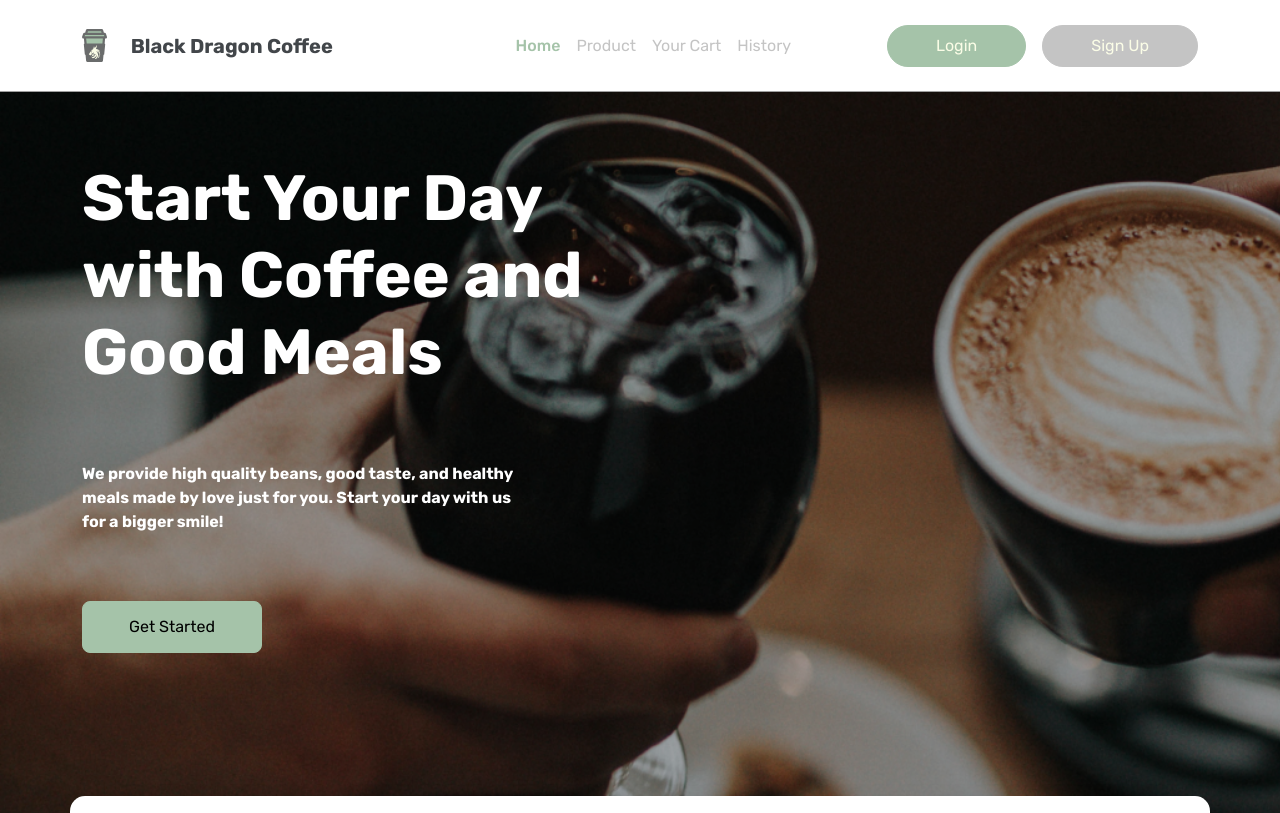
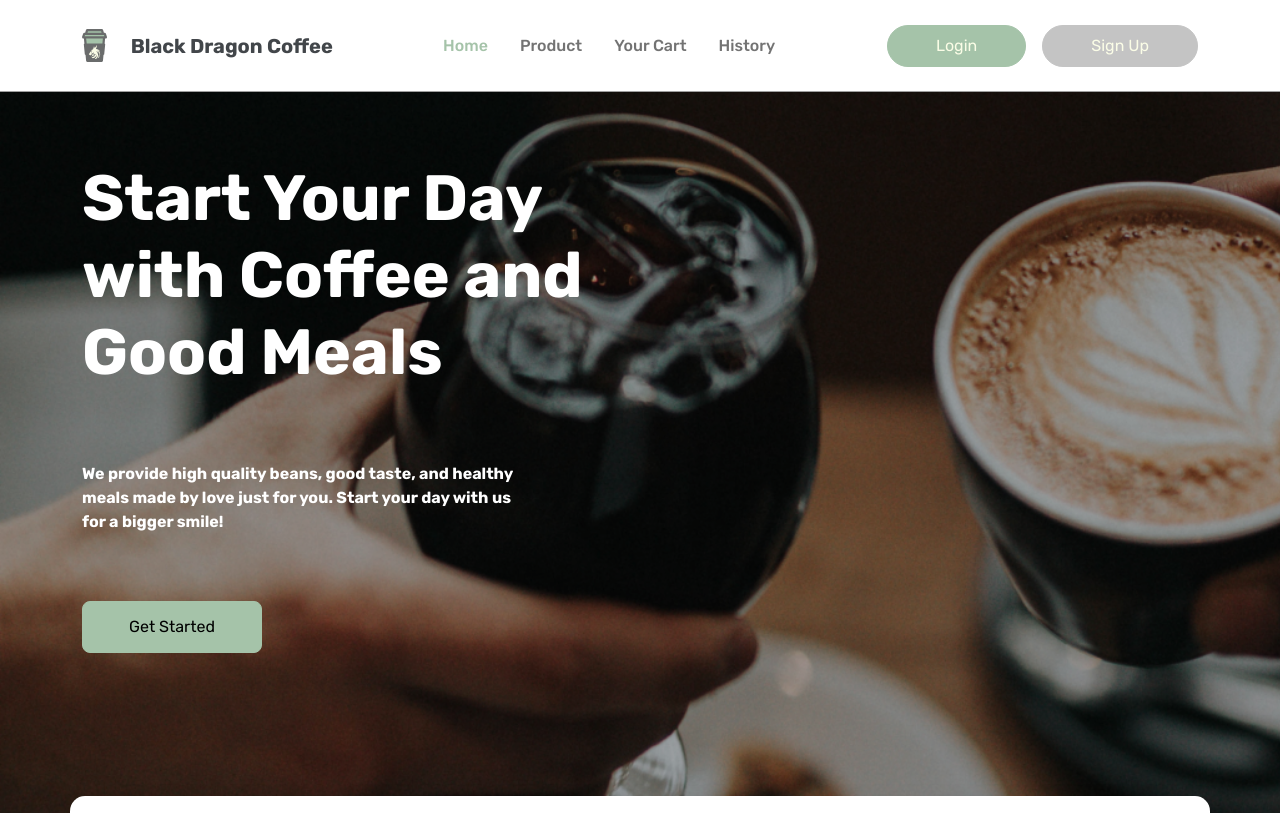
Before and after one commit to aviantofan/black-dragon-coffeeshop-frontend, a React (Create React App) app: page / in a window 1280 px wide. Shown: the top 813 px of the page. Built offline with nearby package versions, Linux system fonts and the light colour scheme; what redux-promise-middleware would draw is missing.

Commit message:
fix: navigate navbar

```diff
--- a/src/components/BDNavbar.js
+++ b/src/components/BDNavbar.js
@@ -9,7 +9,7 @@ import logo from '../assets/img/logo.svg';
 import profilePlaceholder from '../assets/img/profile-pict-placeholder.png';
 
 import '../assets/scss/BDNavbar.scss';
-import { Link } from 'react-router-dom';
+import { Link, NavLink } from 'react-router-dom';
 import { useSelector } from 'react-redux';
 
 export default function BDNavbar () {
@@ -41,10 +41,10 @@ export default function BDNavbar () {
         <Navbar.Toggle className='border-0 box-focus-shadow-none' aria-controls="responsive-navbar-nav" />
         <Navbar.Collapse id="responsive-navbar-nav">
           <Nav className="bd-nav-link ms-auto me-lg-5 mb-3 mb-lg-0">
-            <Link to='/' className='active text-secondary fw-bold me-lg-2' href="/">Home</Link>
-            <Link to='/products' className='mx-lg-2' href="/products">Product</Link>
-            <Link to='/payment' className='mx-lg-2' href="/cart">Your Cart</Link>
-            <Link to='/histories' className='ms-lg-2' href="/history">History</Link>
+            <NavLink className={(navData) => navData.isActive ? 'active nav-link text-secondary fw-bold me-lg-2' : 'nav-link fw-bold me-lg-2' } to='/'>Home</NavLink>
+            <NavLink className={(navData) => navData.isActive ? 'active nav-link text-secondary fw-bold mx-lg-2' : 'nav-link fw-bold mx-lg-2'} to='/products'>Product</NavLink>
+            <NavLink className={(navData) => navData.isActive ? 'active nav-link text-secondary fw-bold mx-lg-2' : 'nav-link fw-bold mx-lg-2'} to='/payment'>Your Cart</NavLink>
+            <NavLink className={(navData) => navData.isActive ? 'active nav-link text-secondary fw-bold mx-lg-2' : 'nav-link fw-bold mx-lg-2'} to='/histories'>History</NavLink>
           </Nav>
           {
             isLogin
```
